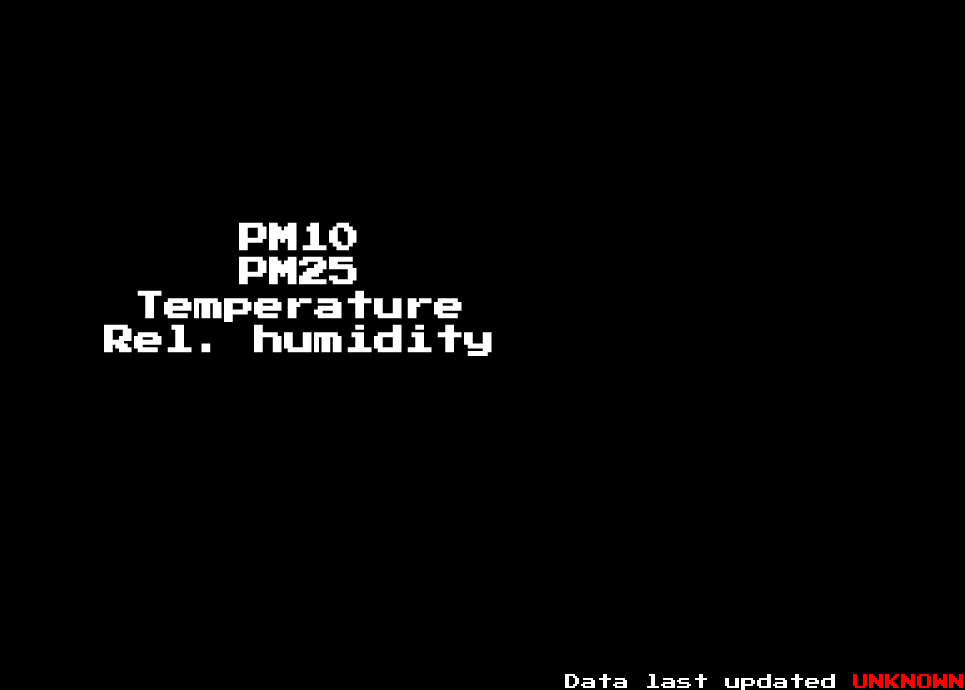
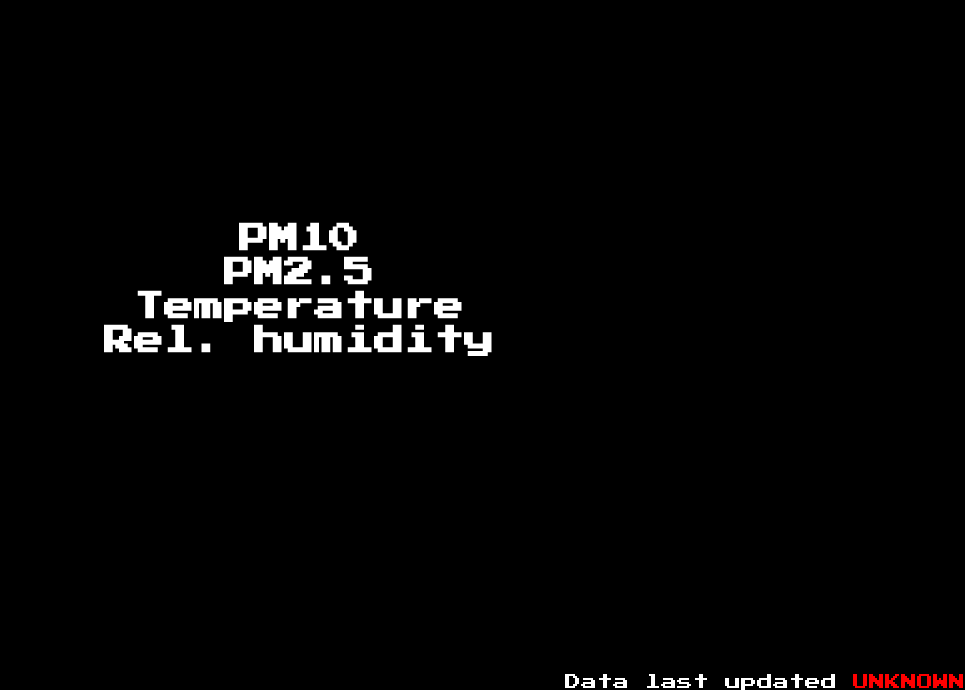
Before and after one commit to dimsumlabs/dsl-teevee, a plain HTML site: page aqm.html in a window 1280 px wide. Shown: the part 110-800 px from the top of the page, without its empty margins (315-1280 px from the left). Drawn offline with nearby package versions, Linux system fonts and the light colour scheme; no server answers.

Commit message:
Fix: It’s PM2.5!

```diff
--- a/aqm.html
+++ b/aqm.html
@@ -61,7 +61,7 @@
         <td id="pm10"></td>
       </tr>
       <tr>
-        <th>PM25</th>
+        <th>PM2.5</th>
         <td id="pm25"></td>
       </tr>
       <tr>
```
